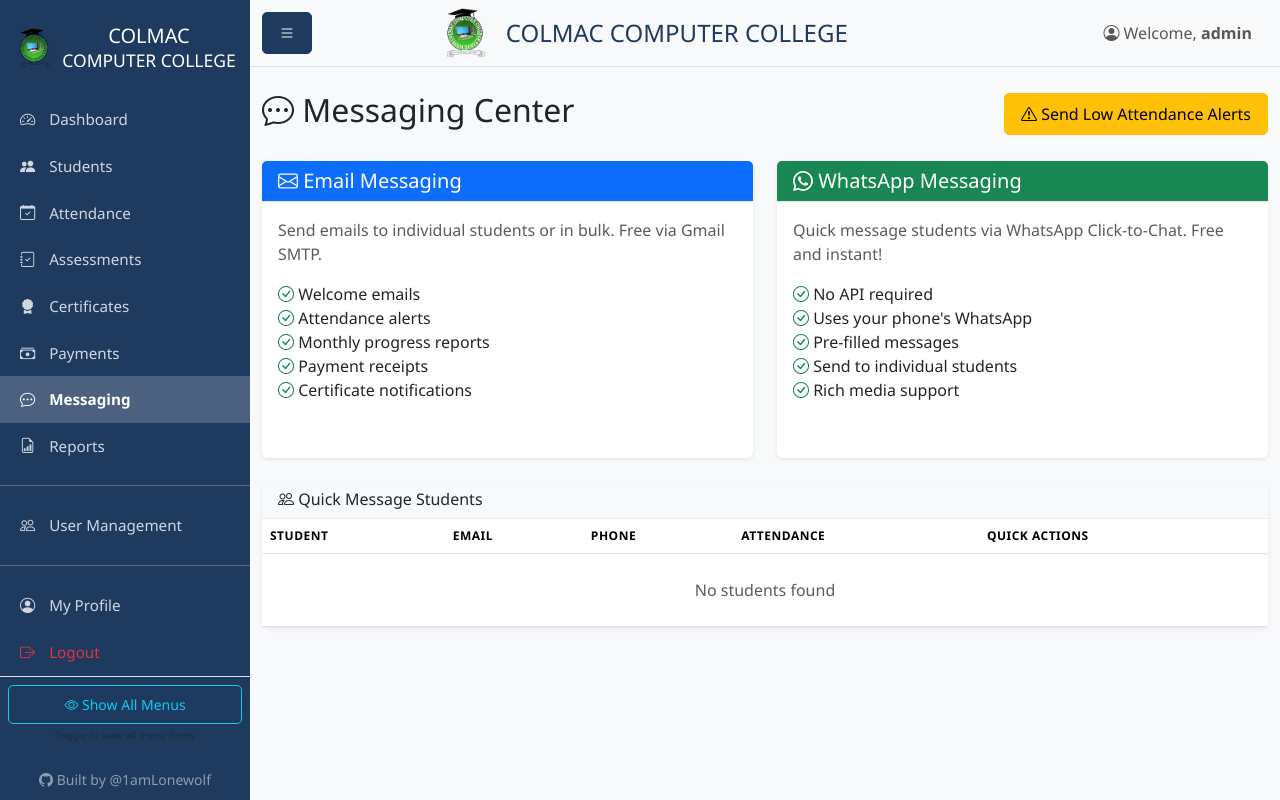
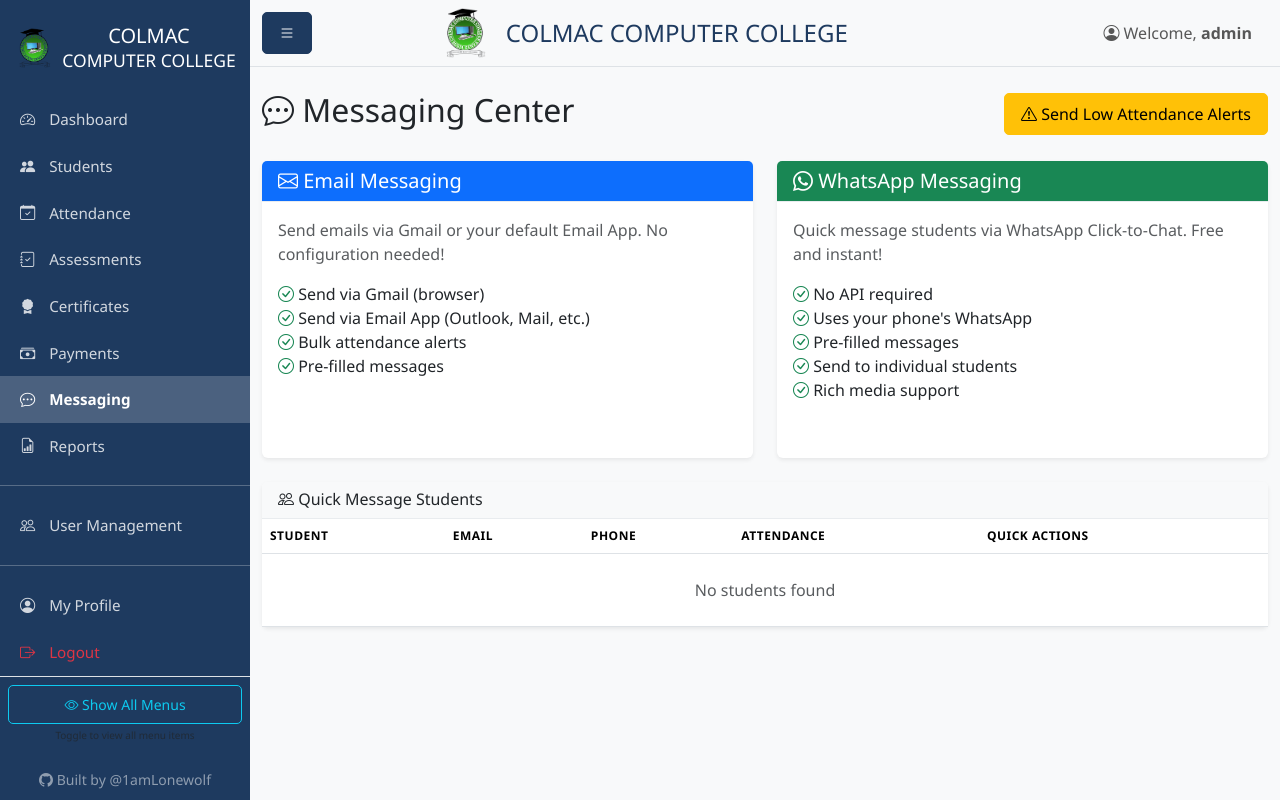
Before and after one commit to 1amLonewolf/StudentManager, a Flask app: page /messaging in a window 1280 px wide. Run offline with Flask 3, Linux system fonts and the light colour scheme; a user stored in the database is signed in.

Commit message:
Replace server email with Gmail/Email App integration

```diff
--- a/blueprints/messaging.py
+++ b/blueprints/messaging.py
@@ -16,45 +16,17 @@
     students = Student.query.all()
     return render_template('messaging/index.html', students=students)
 
-@messaging_bp.route('/email/<int:student_id>', methods=['GET', 'POST'])
+@messaging_bp.route('/email/<int:student_id>', methods=['GET'])
 @login_required
 def send_email(student_id):
-    """Send email to student"""
-    from email_service import send_welcome_email, send_payment_receipt, send_attendance_alert, send_certificate_email, send_monthly_report
-    from reports import generate_student_report
-    from app import app
+    """Redirect to Gmail for sending email (server email deprecated)"""
+    from flask import redirect
 
     student = Student.query.get_or_404(student_id)
 
-    if request.method == 'POST':
-        email_type = request.form.get('type')
-        recipient_email = request.form.get('email', student.email)
-
-        if not recipient_email:
-            flash('No email address provided', 'warning')
-            return redirect(url_for('messaging.index'))
-
-        success = False
-
-        if email_type == 'welcome':
-            success = send_welcome_email(student, recipient_email)
-        elif email_type == 'attendance':
-            success = send_attendance_alert(student, recipient_email)
-        elif email_type == 'report':
-            report_data = generate_student_report(student, app.config['COURSE_FEE'])
-            success = send_monthly_report(student, report_data, recipient_email)
-        elif email_type == 'custom':
-            # Custom email would need additional implementation
-            flash('Custom email not implemented yet', 'info')
-
-        if success:
-            flash(f'Email sent to {recipient_email}', 'success')
-        else:
-            flash('Failed to send email. Check email configuration.', 'danger')
-
-        return redirect(url_for('messaging.index'))
-
-    return render_template('messaging/send_email.html', student=student)
+    # Redirect to main messaging page - user should use Gmail or Email App buttons
+    flash('Please use "Send via Gmail" or "Open Email App" buttons', 'info')
+    return redirect(url_for('messaging.index'))
 
 @messaging_bp.route('/whatsapp/<int:student_id>')
 @login_required
@@ -86,66 +58,21 @@
     flash('No phone number for this student', 'warning')
     return redirect(url_for('students.view', id=student_id))
 
-@messaging_bp.route('/bulk-email', methods=['POST'])
+@messaging_bp.route('/bulk-email', methods=['GET'])
 @login_required
 def bulk_email():
-    """Send email to multiple students"""
-    from email_service import send_welcome_email, send_attendance_alert
-    from app import app
-
-    student_ids = request.form.getlist('student_ids')
-    email_type = request.form.get('type')
-
-    if not student_ids:
-        flash('No students selected', 'warning')
-        return redirect(url_for('messaging.index'))
-
-    count = 0
-    for student_id in student_ids:
-        student = Student.query.get(int(student_id))
-        if student and student.email:
-            if email_type == 'welcome':
-                send_welcome_email(student, student.email)
-            elif email_type == 'attendance':
-                send_attendance_alert(student, student.email)
-            count += 1
-
-    flash(f'Emails sent to {count} students', 'success')
+    """Redirect to messaging page - use Gmail or Email App instead"""
+    flash('Please use "Send via Gmail" or "Send via Email App" buttons for bulk emails', 'info')
     return redirect(url_for('messaging.index'))
 
-@messaging_bp.route('/low-attendance-alerts', methods=['GET', 'POST'])
+@messaging_bp.route('/low-attendance-alerts', methods=['GET'])
 @login_required
 def send_low_attendance_alerts():
-    """Send attendance alerts to students with low attendance"""
-    from email_service import send_attendance_alert
-    import logging
-
+    """Show confirmation page for sending attendance alerts via Gmail/Email App"""
     # Get threshold from query param (default 50%)
     threshold = request.args.get('threshold', 50, type=int)
 
-    if request.method == 'POST':
-        # Send alerts to students below threshold
-        low_attendance_students = [s for s in Student.query.filter_by(status='active').all() if s.attendance_rate < threshold]
-
-        count = 0
-        sent_emails = []
-        for student in low_attendance_students:
-            if student.email:
-                send_attendance_alert(student, student.email)
-                count += 1
-                sent_emails.append(f'{student.name} ({student.email})')
-
-        # Log sent emails
-        if sent_emails:
-            logging.info(f'Attendance alerts sent to: {", ".join(sent_emails)}')
-            flash(f'✅ Attendance alerts sent to {count} students:<br>' +
-                  f'<small>{"<br>".join(sent_emails)}</small>', 'success')
-        else:
-            flash(f'ℹ️ No students found with attendance below {threshold}%', 'info')
-
-        return redirect(url_for('messaging.index'))
-
-    # GET request - show confirmation page
+    # Get students below threshold
     low_attendance_students = [s for s in Student.query.filter_by(status='active').all() if s.attendance_rate < threshold]
 
     return render_template('messaging/low_attendance_confirm.html',
--- a/templates/messaging/index.html
+++ b/templates/messaging/index.html
@@ -20,16 +20,15 @@
                 <h5 class="mb-0"><i class="bi bi-envelope"></i> Email Messaging</h5>
             </div>
             <div class="card-body">
-                <p class="text-muted">Send emails to individual students or in bulk. Free via Gmail SMTP.</p>
+                <p class="text-muted">Send emails via Gmail or your default Email App. No configuration needed!</p>
                 <ul class="list-unstyled">
-                    <li><i class="bi bi-check-circle text-success"></i> Welcome emails</li>
-                    <li><i class="bi bi-check-circle text-success"></i> Attendance alerts</li>
-                    <li><i class="bi bi-check-circle text-success"></i> Monthly progress reports</li>
-                    <li><i class="bi bi-check-circle text-success"></i> Payment receipts</li>
-                    <li><i class="bi bi-check-circle text-success"></i> Certificate notifications</li>
+                    <li><i class="bi bi-check-circle text-success"></i> Send via Gmail (browser)</li>
+                    <li><i class="bi bi-check-circle text-success"></i> Send via Email App (Outlook, Mail, etc.)</li>
+                    <li><i class="bi bi-check-circle text-success"></i> Bulk attendance alerts</li>
+                    <li><i class="bi bi-check-circle text-success"></i> Pre-filled messages</li>
                 </ul>
-                <div class="alert alert-info">
-                    <small><i class="bi bi-info-circle"></i> Configure email settings in <code>.env</code> file</small>
+                <div class="alert alert-success">
+                    <small><i class="bi bi-lightning"></i> <strong>No server setup required!</strong> Emails send from your own Gmail account</small>
                 </div>
             </div>
         </div>
@@ -98,8 +97,13 @@
                                 <ul class="dropdown-menu">
                                     {% if student.email %}
                                     <li>
-                                        <a class="dropdown-item" href="{{ url_for('messaging.send_email', student_id=student.id) }}">
-                                            <i class="bi bi-envelope text-primary"></i> Send Email
+                                        <a class="dropdown-item" href="#" onclick="openGmail('{{ student.email }}', '{{ student.name }}'); return false;">
+                                            <i class="bi bi-google text-danger"></i> Send via Gmail
+                                        </a>
+                                    </li>
+                                    <li>
+                                        <a class="dropdown-item" href="mailto:{{ student.email }}?subject=COLMAC Computer College&body=Dear {{ student.name }},%0D%0A%0D%0A" target="_blank">
+                                            <i class="bi bi-send text-info"></i> Open Email App
                                         </a>
                                     </li>
                                     {% endif %}
@@ -153,5 +157,11 @@
         window.open(whatsappUrl, '_blank');
     }, 500);
 }
+
+function openGmail(recipient, studentName) {
+    // Open Gmail compose with pre-filled details
+    const gmailUrl = `https://mail.google.com/mail/?view=cm&fs=1&to=${encodeURIComponent(recipient)}&su=${encodeURIComponent('COLMAC Computer College - Message')}&body=${encodeURIComponent('Dear ' + studentName + ',\\n\\n')}`;
+    window.open(gmailUrl, '_blank');
+}
 </script>
 {% endblock %}
```
Also changed, not shown: email_service.py (+25 -9 lines), templates/messaging/low_attendance_confirm.html (+50 -2 lines).
